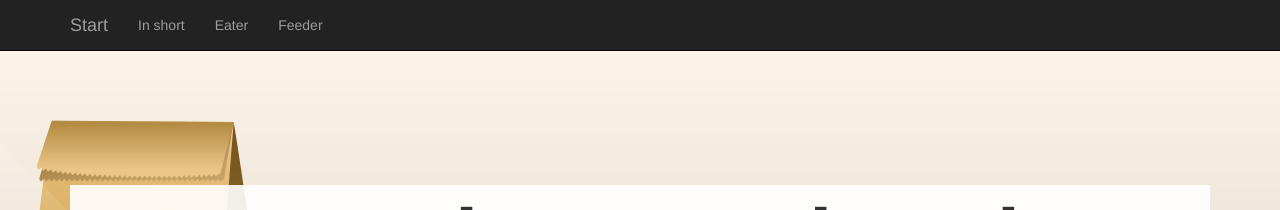
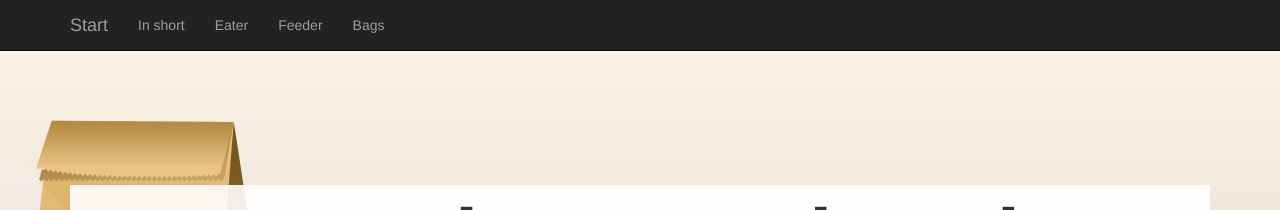
Before and after one commit to brown-bag/brown-bag.github.com, a Jekyll site: the page built from index.html, in a window 1280 px wide. Shown: the top 210 px of the page. Built offline with Jekyll 4.4.1, drawn with Linux system fonts in a browser that asks for light colours.

Commit message:
Link for bags

```diff
--- a/_includes/content.html
+++ b/_includes/content.html
@@ -31,3 +31,5 @@
         </h2>
         <p class="lead">Open up a pull-request for an available slot, promote it, when it gets more vote than other pull-request for a given slot it gets merged and the slot is yours. Knock your audience out with your content! All you need is a good internet conncetion, a decent headset or microphone, an interesting topic which gets upvoted by the community, an hour on the brown-bag day and a little bit of courage. Don't worry, we are a friendly community! Host a brown-bag session now, teach and enjoy!</p>
     </div>
+
+    <hr class="featurette-divider" id="bags">
--- a/_includes/navigation.html
+++ b/_includes/navigation.html
@@ -3,6 +3,7 @@
     <div class="navbar-header">
         <button type="button" class="navbar-toggle" data-toggle="collapse" data-target="#bs-example-navbar-collapse-1">
             <span class="sr-only">Toggle navigation</span>
+            <span class="icon-bar"></span>
             <span class="icon-bar"></span>
             <span class="icon-bar"></span>
             <span class="icon-bar"></span>
@@ -21,6 +22,9 @@
             <li>
                 <a href="#feeder">Feeder</a>
             </li>
+            <li>
+                <a href="#bags">Bags</a>
+            </li>
         </ul>
     </div>
     <!-- /.navbar-collapse -->
```
